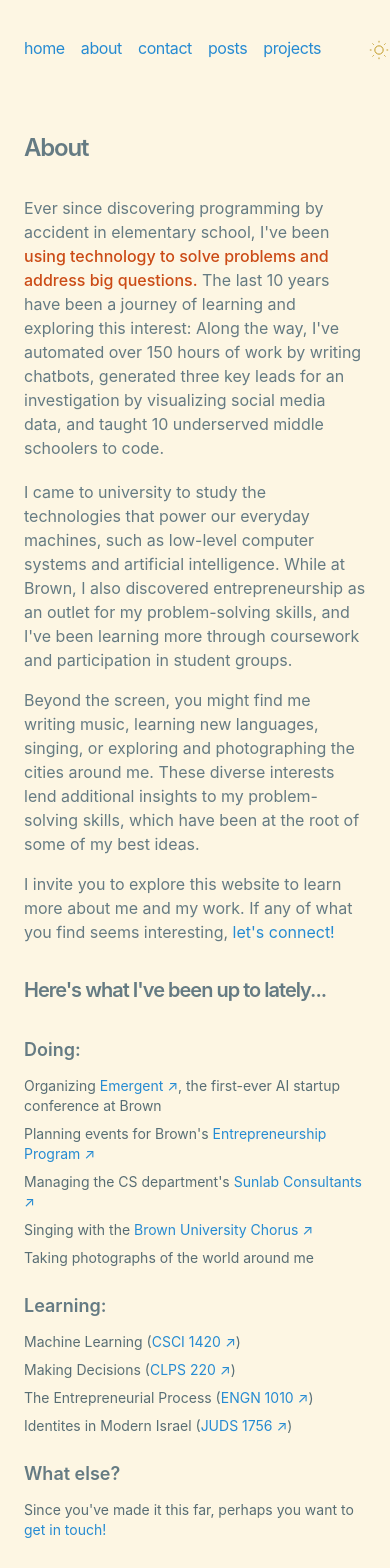
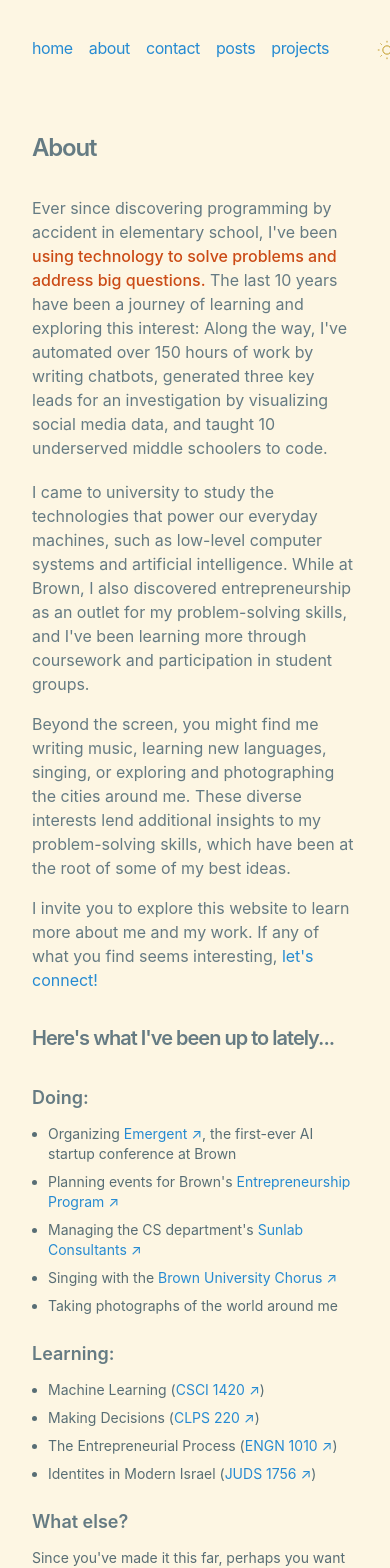
Before and after one commit to amazansky/alexmazansky.com, a Next.js app: page /about in a window 390 px wide. Shown: the top 1568 px of the page. Built offline with nearby package versions, Linux system fonts and the light colour scheme.

Commit message:
a bunch of little tweaks - smooth scrolling for footnote links - edit layout so resizing horizontally doesn't have any breaks/jumps - fix up list styles on about page - add underline styles to link hover - fix date text styles on projects, posts

```diff
--- a/app/about/page.tsx
+++ b/app/about/page.tsx
@@ -45,7 +45,7 @@ export default function About() {
         <div className="space-y-6 mt-4">
           <div>
             <h3 className="text-lg font-semibold mb-3">Doing:</h3>
-            <ul className="space-y-2 text-sm text-muted-foreground">
+            <ul className="list-disc pl-4 text-sm space-y-2 text-muted-foreground">
               <li>
                 Organizing{" "}
                 <A href="https://emergentaiconference.com/">Emergent</A>, the
@@ -75,7 +75,7 @@ export default function About() {
 
           <div>
             <h3 className="text-lg font-semibold mb-3">Learning:</h3>
-            <ul className="space-y-2 text-sm text-muted-foreground">
+            <ul className="list-disc pl-4 text-sm space-y-2 text-muted-foreground">
               <li>
                 Machine Learning (
                 <A href="https://stephenbach.github.io/cs142-s25-www/">
--- a/app/components/A.tsx
+++ b/app/components/A.tsx
@@ -13,14 +13,14 @@ export default function A({
   forceExternal = false,
   ...props
 }: AProps) {
+  // Base classes for the growing underline effect
+  const baseClasses =
+    "text-primary hover:text-accent transition-all relative before:absolute before:bottom-0 before:left-0 before:w-0 before:h-px before:bg-current before:transition-all before:duration-300 hover:before:w-full";
+
   // Check if it's an internal link
   if (href.startsWith("/") && !forceExternal) {
     return (
-      <Link
-        href={href}
-        className={`text-primary hover:text-accent transition-all ${className}`}
-        {...props}
-      >
+      <Link href={href} className={`${baseClasses} ${className}`} {...props}>
         {children}
       </Link>
     );
@@ -29,11 +29,7 @@ export default function A({
   // Check if it's a hash link
   if (href.startsWith("#")) {
     return (
-      <a
-        href={href}
-        className={`text-primary hover:text-accent transition-all ${className}`}
-        {...props}
-      >
+      <a href={href} className={`${baseClasses} ${className}`} {...props}>
         {children}
       </a>
     );
@@ -45,7 +41,7 @@ export default function A({
       href={href}
       target="_blank"
       rel="noopener noreferrer"
-      className={`text-primary hover:text-accent transition-all ${className}`}
+      className={`${baseClasses} ${className}`}
       {...props}
     >
       {children} ↗
--- a/app/components/footer.tsx
+++ b/app/components/footer.tsx
@@ -2,9 +2,9 @@ import A from "./A";
 
 export default function Footer() {
   return (
-    <footer className="my-20 lg:sticky lg:top-20">
+    <footer className="my-20">
       I'm also on:
-      <ul className="font-sm flex flex-col space-x-0 space-y-2 text-neutral-600 md:flex-row md:space-x-4 md:space-y-0 dark:text-neutral-300">
+      <ul className="font-sm flex flex-col space-x-0 space-y-2 md:flex-row md:space-x-4 md:space-y-0">
         {/* <li>
           <A href="/rss" forceExternal={true}>
             rss
--- a/app/components/posts.tsx
+++ b/app/components/posts.tsx
@@ -26,7 +26,7 @@ export function BlogPosts() {
               href={url}
             >
               <div className="w-full flex flex-col md:flex-row space-x-0 md:space-x-2">
-                <p className="w-[100px] tabular-nums text-muted-foreground">
+                <p className="w-[100px] tabular-nums text-muted-foreground tracking-tight md:tracking-normal">
                   {formatDate(post.metadata.publishedAt, false)}
                 </p>
                 <p className="tracking-tight">{post.metadata.title}</p>
--- a/app/global.css
+++ b/app/global.css
@@ -200,3 +200,7 @@ button,
 a {
   transition: background-color 0.3s ease, border-color 0.3s ease, color 0.3s ease;
 }
+
+html {
+  scroll-behavior: smooth;
+}
--- a/app/layout.tsx
+++ b/app/layout.tsx
@@ -77,7 +77,7 @@ export default function RootLayout({
           }}
         />
       </head>
-      <body className="antialiased max-w-xl mx-4 mt-8 lg:mx-auto bg-background text-foreground">
+      <body className="antialiased max-w-xl mx-8 mt-8 sm:mx-auto bg-background text-foreground">
         <ThemeProvider
           attribute="class"
           defaultTheme="system"
@@ -85,7 +85,7 @@ export default function RootLayout({
           disableTransitionOnChange={false}
           storageKey="theme"
         >
-          <main className="flex-auto min-w-0 mt-6 flex flex-col px-2 md:px-0">
+          <main className="flex-auto min-w-0 mt-6 flex flex-col ">
             <Navbar />
             {children}
             <Footer />
--- a/app/posts/[year]/[month]/[day]/[slug]/page.tsx
+++ b/app/posts/[year]/[month]/[day]/[slug]/page.tsx
@@ -116,9 +116,7 @@ export default function Blog({ params }) {
         {post.metadata.title}
       </h1>
       <div className="flex justify-between items-center mt-2 mb-8 text-sm">
-        <p className="text-sm text-neutral-600 dark:text-neutral-400">
-          {formatDate(post.metadata.publishedAt)}
-        </p>
+        <p className="text-sm">{formatDate(post.metadata.publishedAt)}</p>
       </div>
       <article className="prose">
         <CustomMDX source={post.content} />
--- a/app/projects/page.tsx
+++ b/app/projects/page.tsx
@@ -76,7 +76,7 @@ export default function Projects() {
             key={index}
             className="w-full flex flex-col md:flex-row space-x-0 md:space-x-2"
           >
-            <p className="w-[100px] tabular-nums text-muted-foreground">
+            <p className="w-[100px] tabular-nums text-muted-foreground tracking-tight sm:tracking-normal">
               {formatDate(project.date)}
             </p>
             <div className="flex-1">
```
